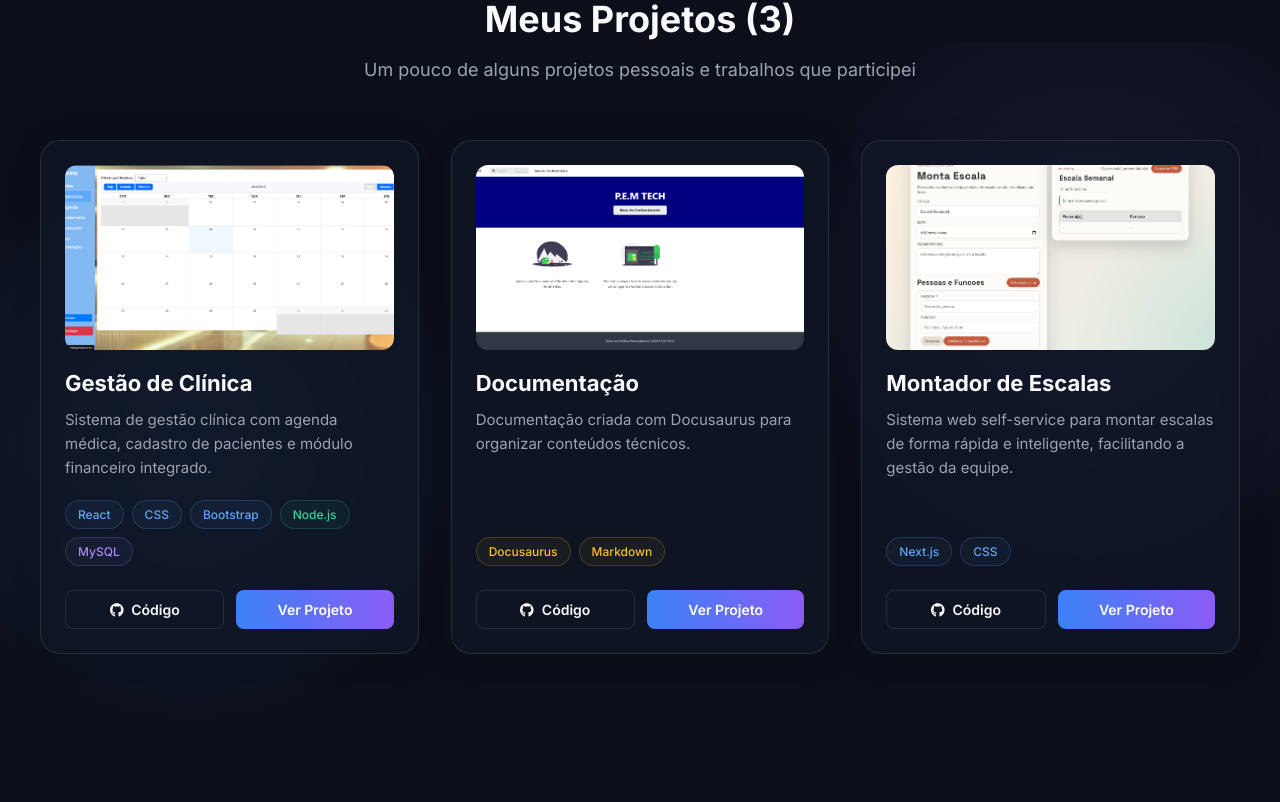
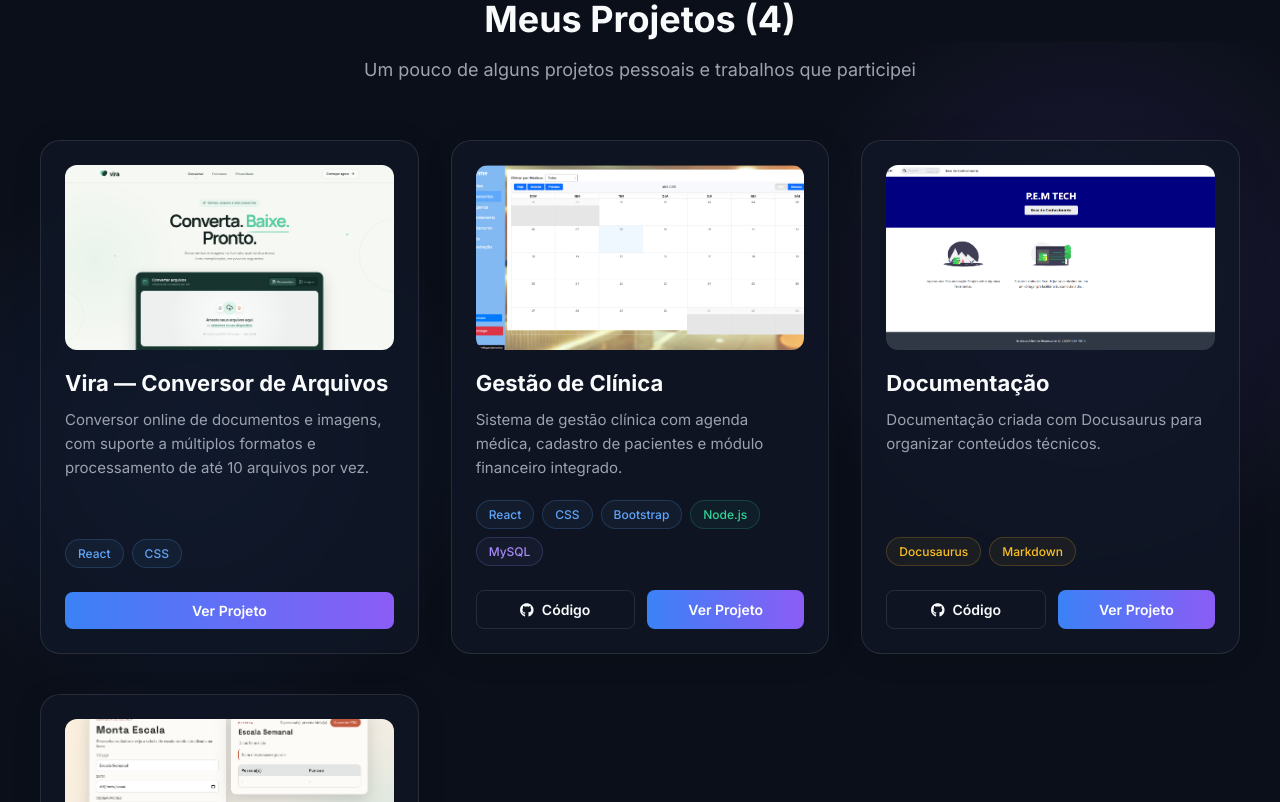
Before and after one commit to Pedroxbr16/portfolio, a React (Create React App) app: page / in a window 1280 px wide. Shown: the part 1558-2360 px from the top of the page. Built offline with nearby package versions, Linux system fonts and the light colour scheme; no server answers.

Commit message:
feat: adiciona conversor ao portfolio

```diff
--- a/src/App.js
+++ b/src/App.js
@@ -31,6 +31,14 @@ const techIcons = [
 ];
 
 const projects = [
+  {
+    title: 'Vira — Conversor de Arquivos',
+    description: 'Conversor online de documentos e imagens, com suporte a múltiplos formatos e processamento de até 10 arquivos por vez.',
+    code: '#',
+    demo: 'https://conversor.pedrojusto.com.br',
+    image: '/conversor.png',
+    tags: ['React', 'CSS']
+  },
   {
     title: 'Gestão de Clínica',
     description: 'Sistema de gestão clínica com agenda médica, cadastro de pacientes e módulo financeiro integrado.',
```
Also changed, not shown: public/conversor.png (added), 1 other file (tests, documents, lock files or other folders).
